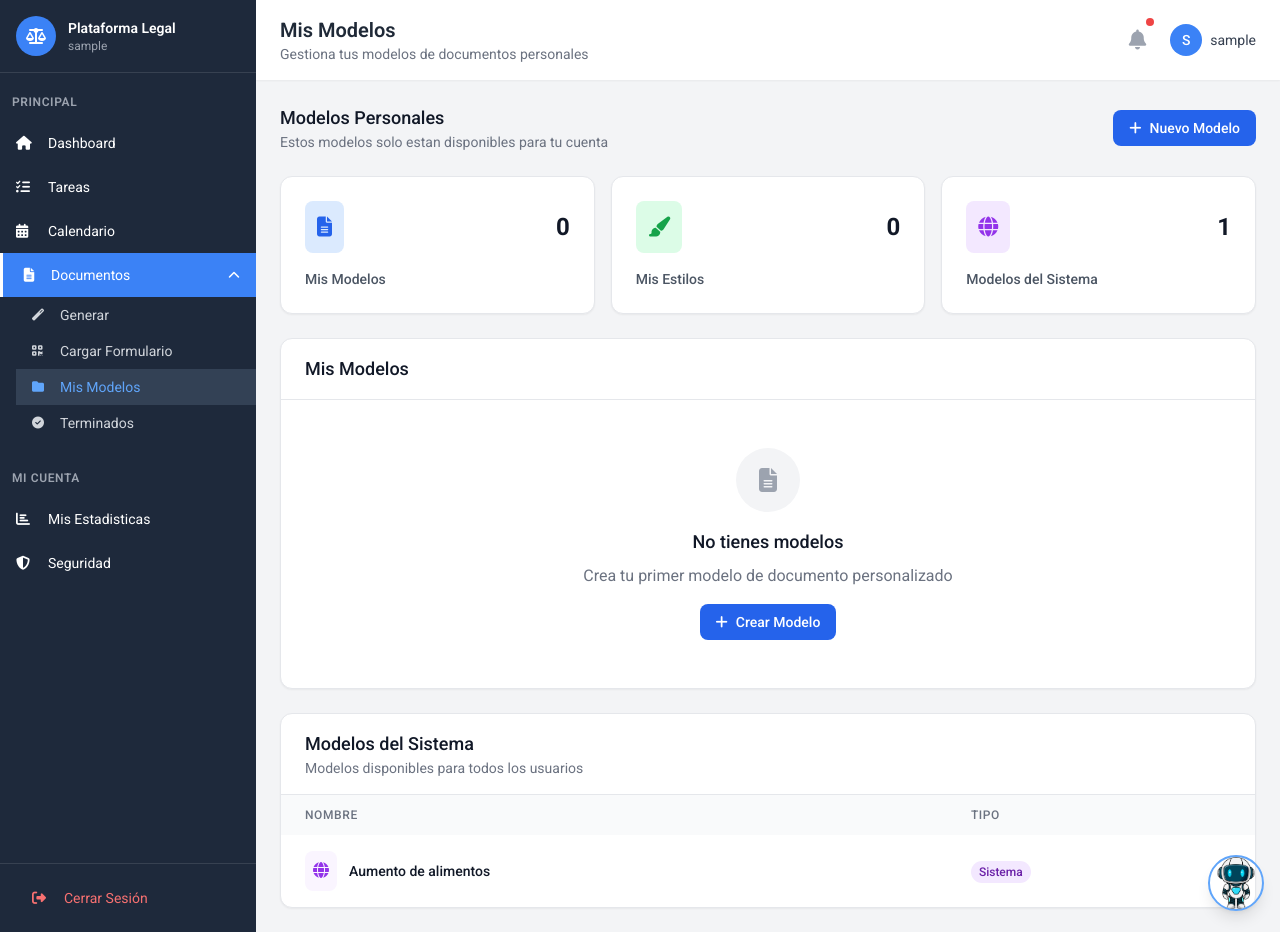
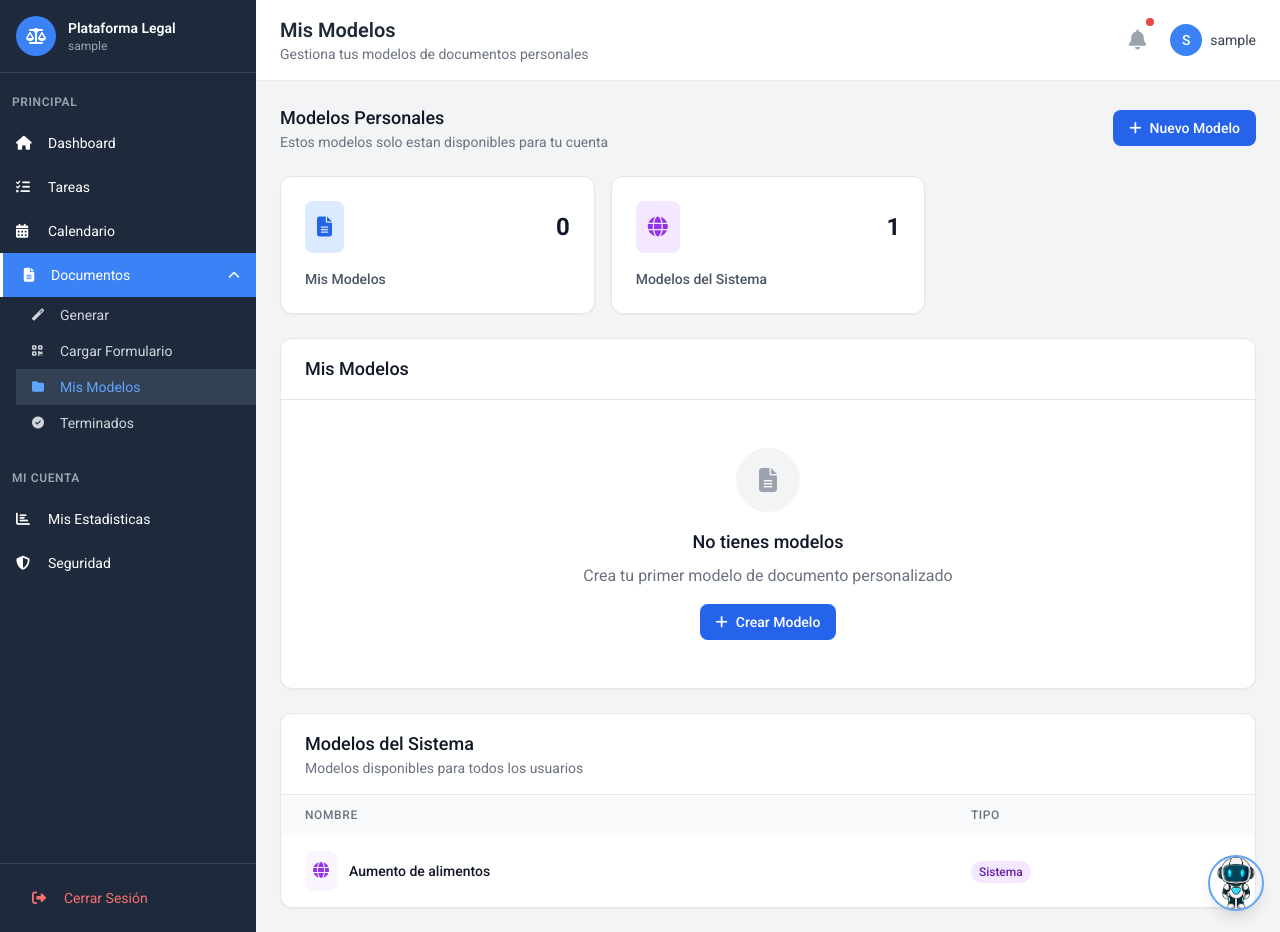
Before and after one commit to Martel123/anonimizador-apc, a Flask app: page /mis-modelos in a window 1280 px wide. Run offline with Flask 3, Linux system fonts and the light colour scheme; the visitor is signed in with stand-in values (Sample User, id 1); data that the repository does not hold is empty; some libraries are stand-ins or nearby versions.

Commit message:
Remove custom styling card from model templates
Delete the "Mis Estilos" card div from the `mis_modelos.html` template.

Replit-Commit-Author: Agent
Replit-Commit-Session-Id: e87b3e48-12e9-435a-842b-1af3718f1708
Replit-Commit-Checkpoint-Type: full_checkpoint
Replit-Commit-Event-Id: 54d793e9-22c9-4d4f-a560-ed0127439420
Replit-Commit-Screenshot-Url: https://storage.googleapis.com/screenshot-production-us-central1/82711182-03b4-46e2-9645-0a2520185538/e87b3e48-12e9-435a-842b-1af3718f1708/MlMHTrW
Replit-Helium-Checkpoint-Created: true

```diff
--- a/templates/mis_modelos.html
+++ b/templates/mis_modelos.html
@@ -27,15 +27,6 @@
                 <span class="text-2xl font-bold text-gray-900">{{ modelos_usuario|length }}</span>
             </div>
             <h4 class="text-sm font-medium text-gray-600">Mis Modelos</h4>
-        </div>
-        <div class="bg-white rounded-xl shadow-sm border border-gray-200 p-6">
-            <div class="flex items-center justify-between mb-4">
-                <div class="p-3 bg-green-100 rounded-lg">
-                    <i class="fas fa-paint-brush text-green-600 text-xl"></i>
-                </div>
-                <span class="text-2xl font-bold text-gray-900">{{ estilos_usuario|length }}</span>
-            </div>
-            <h4 class="text-sm font-medium text-gray-600">Mis Estilos</h4>
         </div>
         <div class="bg-white rounded-xl shadow-sm border border-gray-200 p-6">
             <div class="flex items-center justify-between mb-4">
```
Also changed, not shown: attached_assets/image_1766606374676.png (added).
